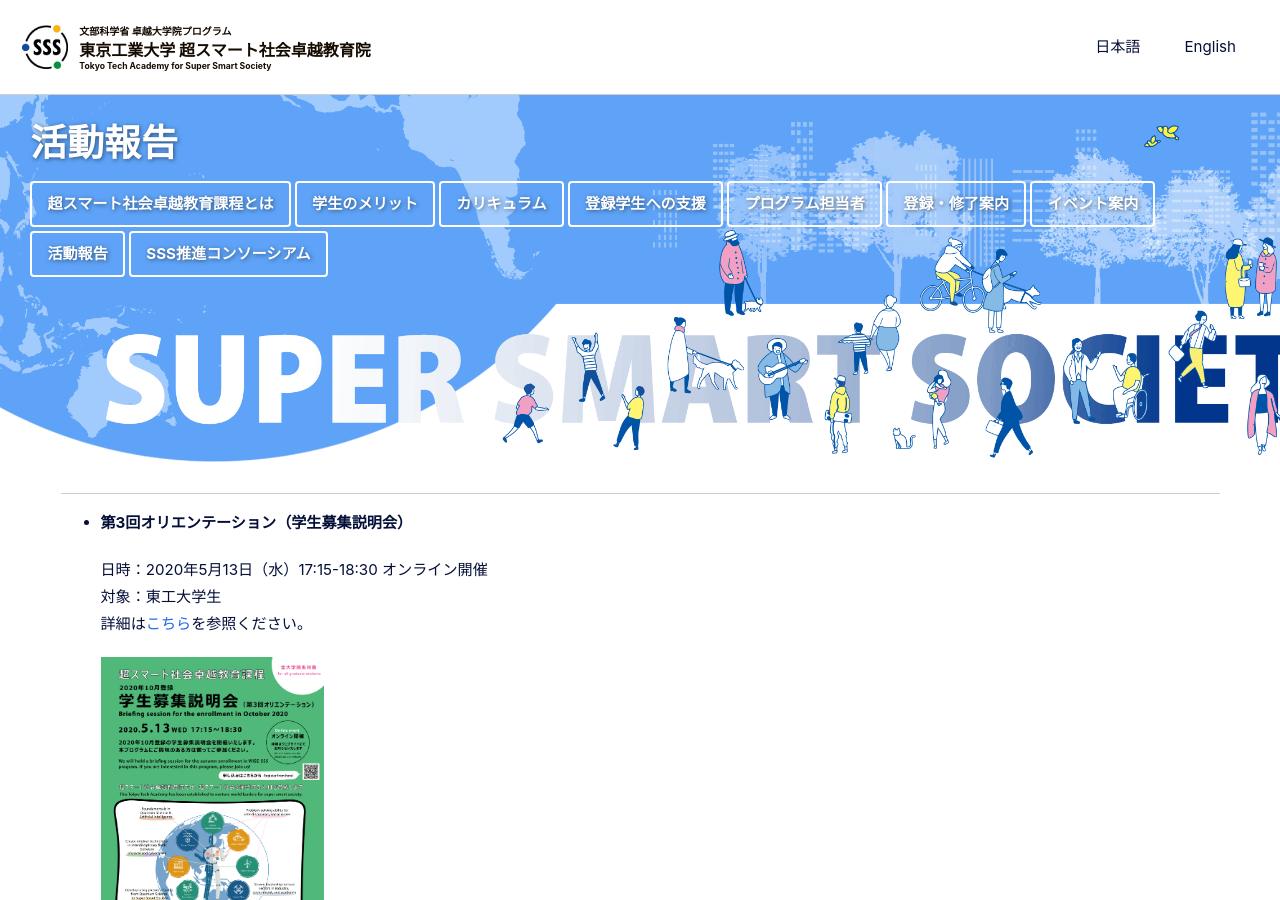
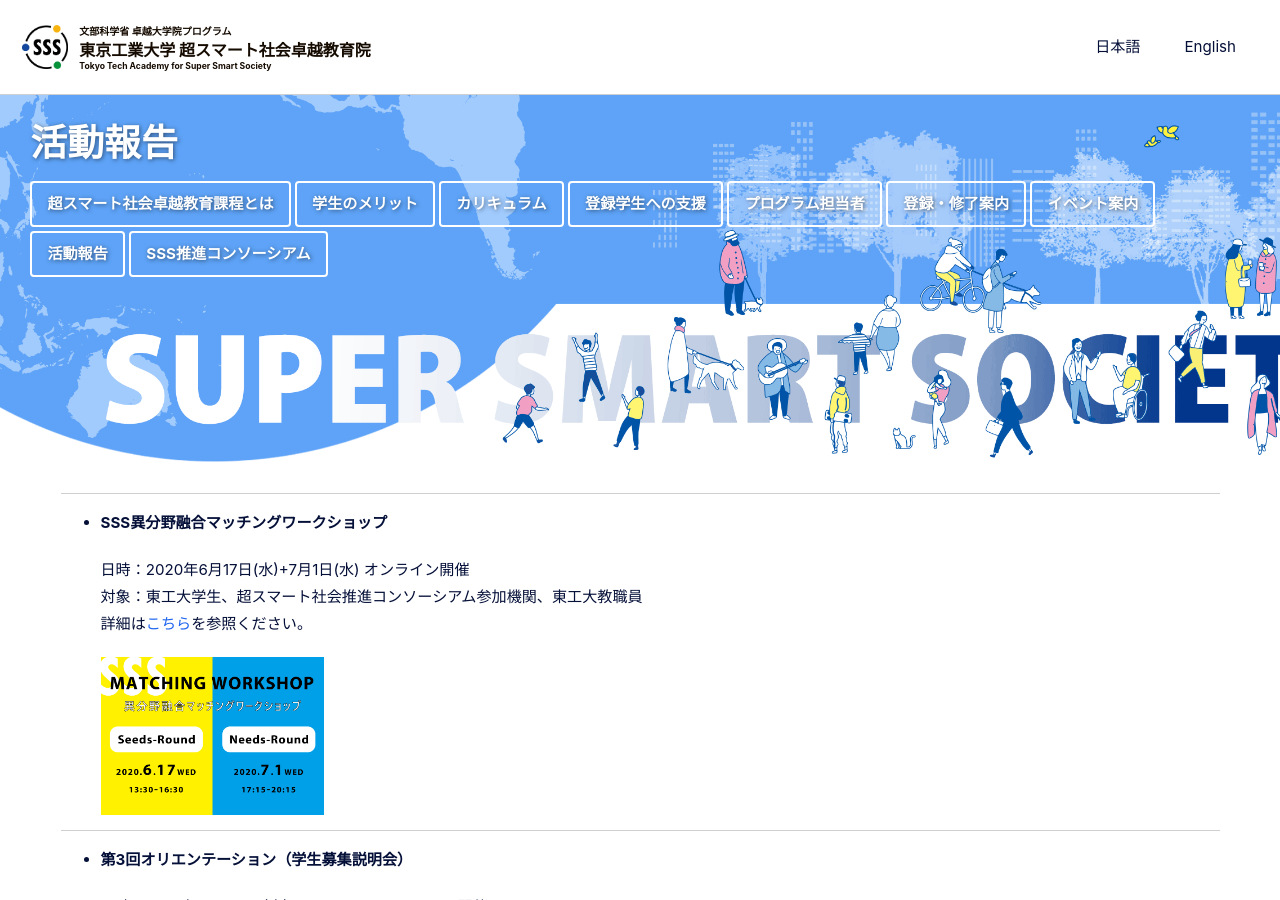
Before and after one commit to fl1d/w0ex.github.io, a Jekyll site: the page built from _pages/activity-report.md, in a window 1280 px wide and 900 px high. Built offline with Jekyll 4.4.1, drawn with Linux system fonts in a browser that asks for light colours; cached includes are drawn as plain includes; nearby versions of some CDN libraries.

Commit message:
Update activity-report.md

```diff
--- a/_pages/activity-report.md
+++ b/_pages/activity-report.md
@@ -29,6 +29,15 @@
 
 <hr>
 
+* **SSS異分野融合マッチングワークショップ**
+
+  日時：2020年6月17日(水)+7月1日(水) オンライン開催<br>
+  対象：東工大学生、超スマート社会推進コンソーシアム参加機関、東工大教職員<br>
+  詳細は[こちら](https://www.sss.e.titech.ac.jp/event-sss-matching-ws-20200617/)を参照ください。
+  <div style="text-align:left"><img src="/assets/images/matchingWS_20200519.png" width="20%" height="20%" />
+  </div>
+<hr>
+
 * **第3回オリエンテーション（学生募集説明会）**
 
   日時：2020年5月13日（水）17:15-18:30 オンライン開催<br>
```
